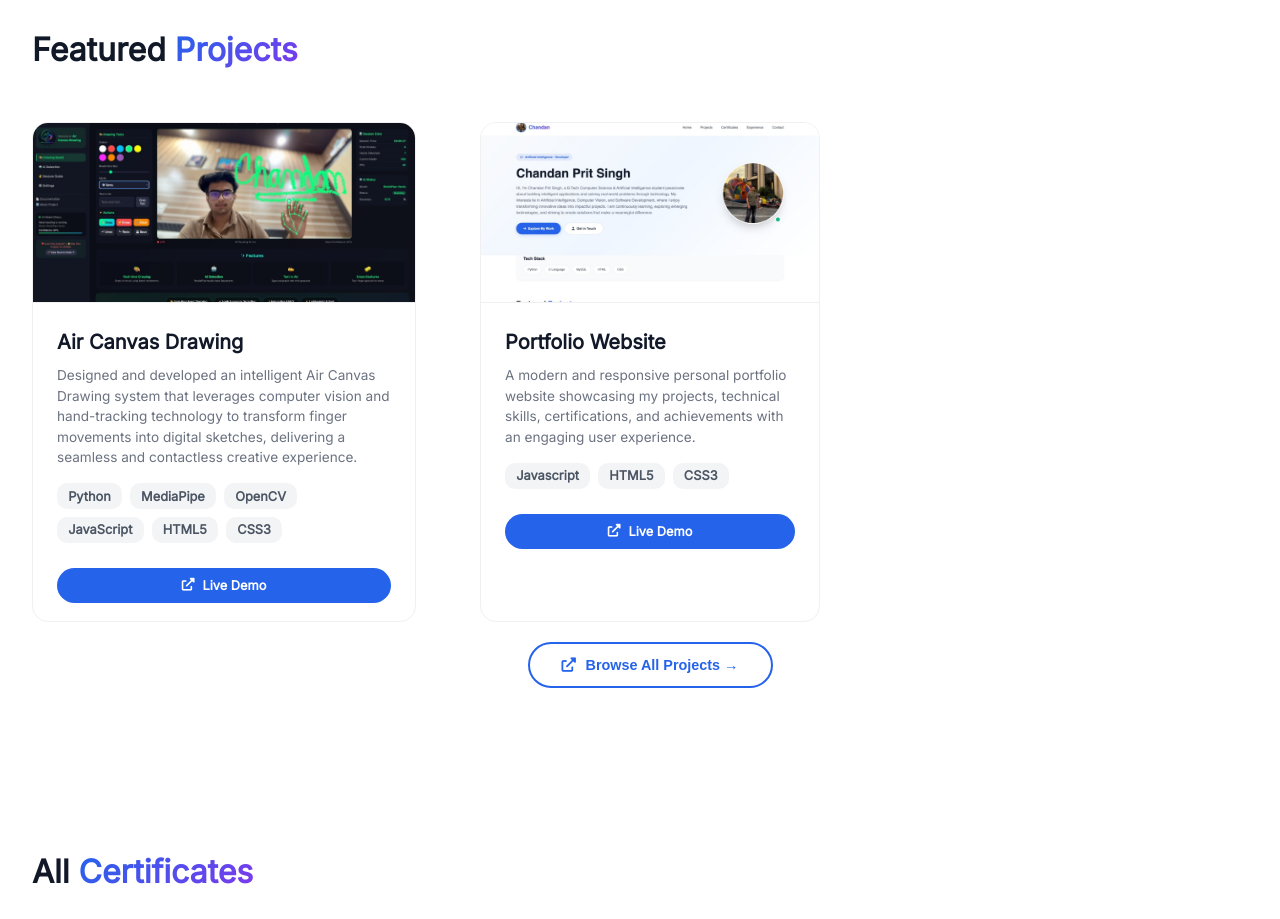
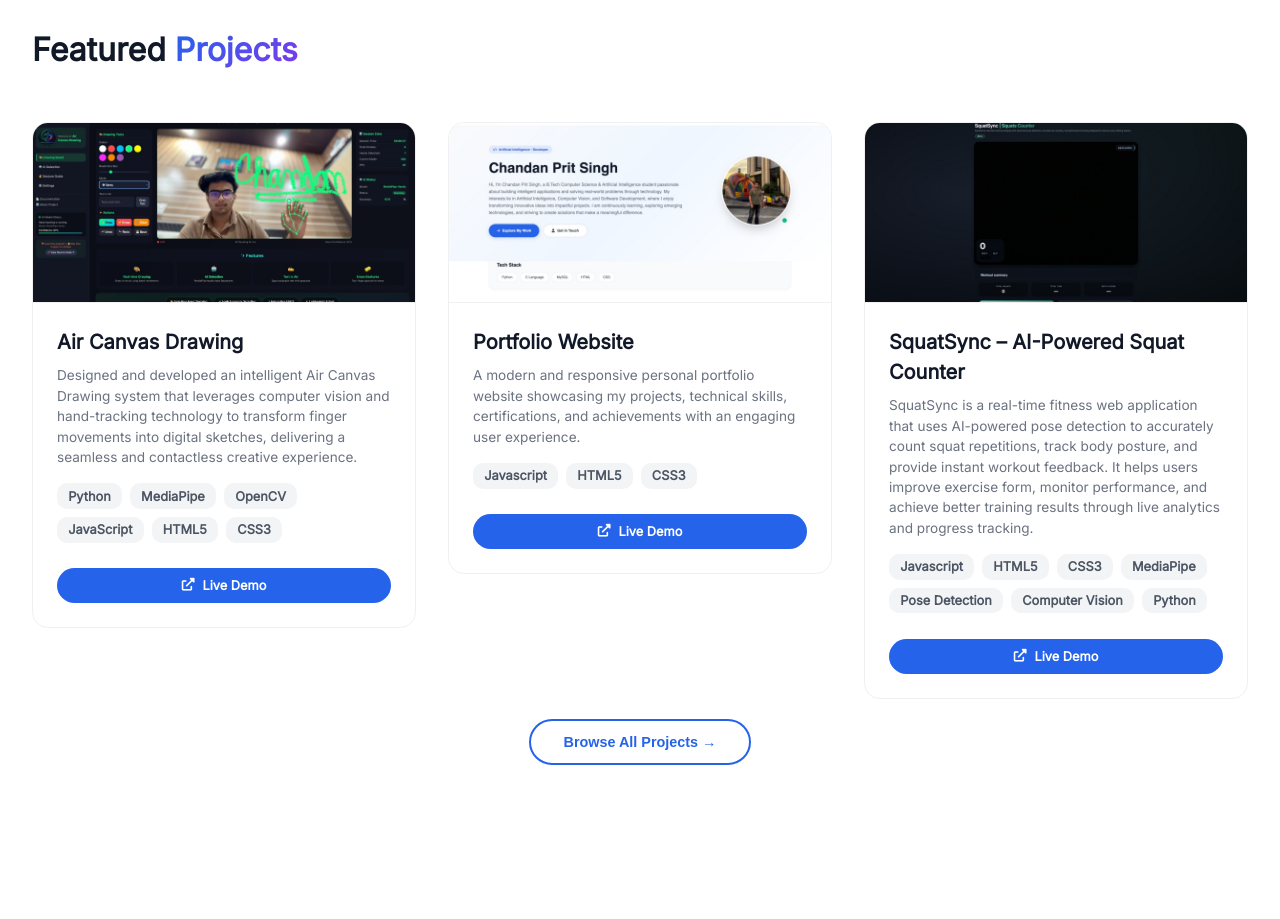
Before and after one commit to ChandanPRitSingh23/Portfolio-Website, a plain HTML site: page index.html in a window 1280 px wide. Shown: the part 820-1739 px from the top of the page. Drawn offline with Linux system fonts and the light colour scheme.

Commit message:
added the 3rd project

```diff
--- a/index.html
+++ b/index.html
@@ -66,12 +66,15 @@
     </div>
   </div>
 
+
+
+
   <!-- Projects Section -->
  <section id="projects-section">
-    <!--yaha pr pic upload kr skta hu mai projects ke -->
  <div class="container">
   <h2 class="section-title">Featured <span>Projects</span></h2>
    <div class="projects-grid">
+      <!-- Project 1 -->
       <div class="project-card">
 
           <div class="project-img"><i class=""></i>
@@ -84,11 +87,8 @@
 
           </div>
           </div>
-          <!--yaha tk copy krlena new project add krne ke liye-->
 
-          <!--2nd project adding-->
-          <div class="container">
-          <div class="projects-grid">
+      <!-- Project 2 -->
       <div class="project-card">
 
          <div class="project-img"><i class=""></i>
@@ -102,15 +102,32 @@
           </div>
           </div>
 
+      <!-- Project 3 -->
+       <div class="project-card">
 
+         <div class="project-img"><i class=""></i>
+          <img src="images/squats-counter.jpeg" alt="portfolio-webssite" style="width: 100%; height: 100%; object-fit: cover;" onerror="this.src='https://placehold.co/600x400/2563eb/white?text=Portfolio+Website'"></div>
+          <div class="project-info">
+
+            <h3>SquatSync – AI-Powered Squat Counter</h3>
+            <p>SquatSync is a real-time fitness web application that uses AI-powered pose detection to accurately count squat repetitions, track body posture, and provide instant workout feedback. It helps users improve exercise form, monitor performance, and achieve better training results through live analytics and progress tracking.</p>
+            <div class="tech-stack"><span>Javascript</span><span>HTML5</span><span>CSS3</span><span>MediaPipe</span><span>Pose Detection</span><span>Computer Vision</span><span>Python</span></div>
+            <a href="https://squats-counter.vercel.app/" target="_blank" class="demo-btn"><i class="fas fa-external-link-alt"></i> Live Demo</a>
+          </div>
+          </div>
 
 
 
 
     </div>
+
     <div class="explore-wrapper">
-        <button class="explore-btn" onclick="window.open('projects.html', '_blank')"><i class="fas fa-external-link-alt"></i> Browse All Projects →</button>
+      <button class="explore-btn"
+        onclick="window.open('projects.html', '_blank')">
+        Browse All Projects →
+      </button>
     </div>
+
   </div>
 </section>
 
@@ -136,6 +153,7 @@
           <p>Successfully earned the HackerRank CSS (Basic) Skill Certification by demonstrating proficiency in core CSS concepts, including styling, layouts, selectors, positioning, responsive design, and modern web development practices. This certification validates foundational front-end development skills and the ability to create visually appealing and user-friendly web interfaces.</p>
         </div>
         </div>
+
 
       <div class="certificate-card">
         <div class="certificate-img">
--- a/style.css
+++ b/style.css
@@ -256,6 +256,7 @@ nav {
   display: grid;
   grid-template-columns: repeat(auto-fill, minmax(340px, 1fr));
   gap: 2rem;
+  align-items: start;
 }
 
 .project-card {
@@ -264,7 +265,10 @@ nav {
   overflow: hidden;
   border: 1px solid #f0f0f0;
   transition: all 0.3s ease;
-  height: 500px;
+  height:auto;
+  flex-direction: column;
+  display:flex;
+  align-self: start;
 }
 
 .project-card:hover {
@@ -275,20 +279,27 @@ nav {
 
 .project-img {
   background: linear-gradient(135deg, #f3f4f6, #ffffff);
-  height: 300px;
-  width: px;
-  display: flex;
-  align-items: center;
-  justify-content: center;
-  font-size: 3.9rem;
-  color: #2d52ad;
+  overflow: hidden;
+
+
+
   border-bottom: 1px solid #cacaca;
 
 }
 
+.project-img img {
+    width: 100%;
+    height: auto;
+    display: block;
+    object-fit: contain;
+}
+
 
 .project-info {
-  padding: 1.5rem;
+
+  display: flex;
+  flex-direction: column;
+  flex: 1;
 }
 
 .project-info h3 {
@@ -302,6 +313,10 @@ nav {
   color: #6b7280;
   line-height: 1.5;
   margin-bottom: 1rem;
+  display: flex;
+  flex-direction: column;
+  flex: 1;
+
 }
 
 .tech-stack {
```
Also changed, not shown: projects.html (+20 -1 lines), images/squats-counter.jpeg (added). Lines whose indentation alone changed are shown as unchanged.
